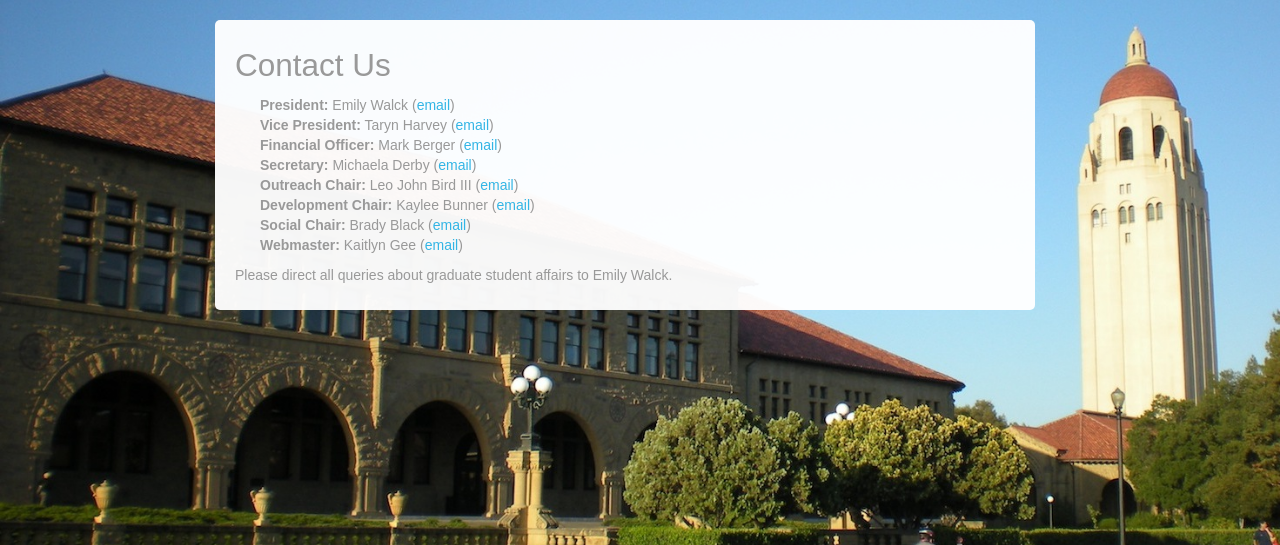
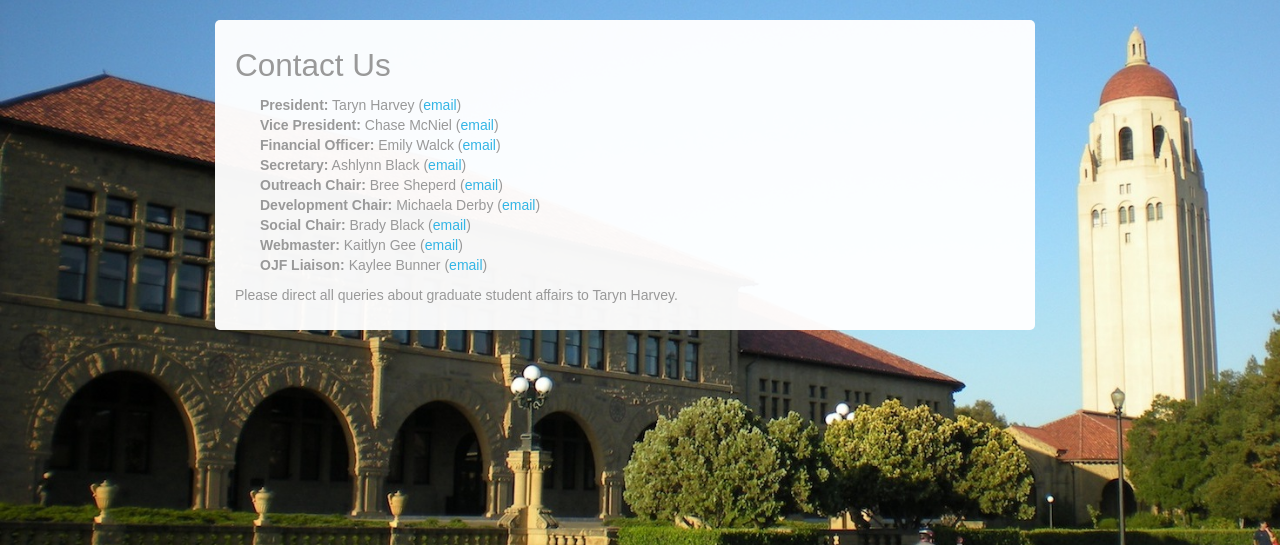
Before and after one commit to markberger/stanford-aises, a Flask app: page /contact.html in a window 1280 px wide. Shown: the part 70-615 px from the top of the page. Run offline with Flask 2, Linux system fonts and the light colour scheme; some libraries are stand-ins or nearby versions; some web fonts are replaced.

Commit message:
Update 2016-17 officers

```diff
--- a/fabfile.py
+++ b/fabfile.py
@@ -5,7 +5,7 @@ from fabric.api import execute
 from flask_frozen import Freezer
 from main import app
 
-HOST = "corn.stanford.edu"
+HOST = "cardinal.stanford.edu"
 
 @task
 def freeze():
--- a/templates/contact.html
+++ b/templates/contact.html
@@ -7,17 +7,18 @@
 			<div class="span8" id="paragraph">
 				<h2>Contact Us</h3>
 				<ul>
-					<li><b>President:</b> Emily Walck (<a href="mailto:mlewalck@stanford.edu">email</a>)</li>
-					<li><b>Vice President:</b> Taryn Harvey (<a href="mailto:tharvey@stanford.edu">email</a>)</li>
-					<li><b>Financial Officer:</b> Mark Berger (<a href="mailto:mjberger@stanford.edu">email</a>)</li>
-					<li><b>Secretary:</b> Michaela Derby (<a href="mailto:mderby@stanford.edu">email</a>)</li>
-					<li><b>Outreach Chair:</b> Leo John Bird III (<a href="mailto:lbird3@stanford.edu">email</a>)</li>
-					<li><b>Development Chair:</b> Kaylee Bunner (<a href="mailto:kbunner@stanford.edu">email</a>)</li>
+					<li><b>President:</b> Taryn Harvey (<a href="mailto:tharvey@stanford.edu ">email</a>)</li>
+					<li><b>Vice President:</b> Chase McNiel (<a href="mailto:cmcniel@stanford.edu">email</a>)</li>
+					<li><b>Financial Officer:</b> Emily Walck (<a href="mailto:mlewalck@stanford.edu ">email</a>)</li>
+					<li><b>Secretary:</b> Ashlynn Black (<a href="mailto:ashlynnb@stanford.edu">email</a>)</li>
+					<li><b>Outreach Chair:</b> Bree Sheperd (<a href="mailto:bsheperd@stanford.edu">email</a>)</li>
+					<li><b>Development Chair:</b> Michaela Derby (<a href="mailto:mderby@stanford.edu ">email</a>)</li>
 					<li><b>Social Chair:</b> Brady Black (<a href="mailto:brady11@stanford.edu">email</a>)</li>
 					<li><b>Webmaster:</b> Kaitlyn Gee (<a href="mailto:kegee@stanford.edu">email</a>)</li>
+					<li><b>OJF Liaison:</b> Kaylee Bunner (<a href="mailto:kbunner@stanford.edu">email</a>)</li>
 				</ul>
 
-				<p>Please direct all queries about graduate student affairs to Emily Walck.</p>
+				<p>Please direct all queries about graduate student affairs to Taryn Harvey.</p>
 
 			</div>
 		</div>
```
